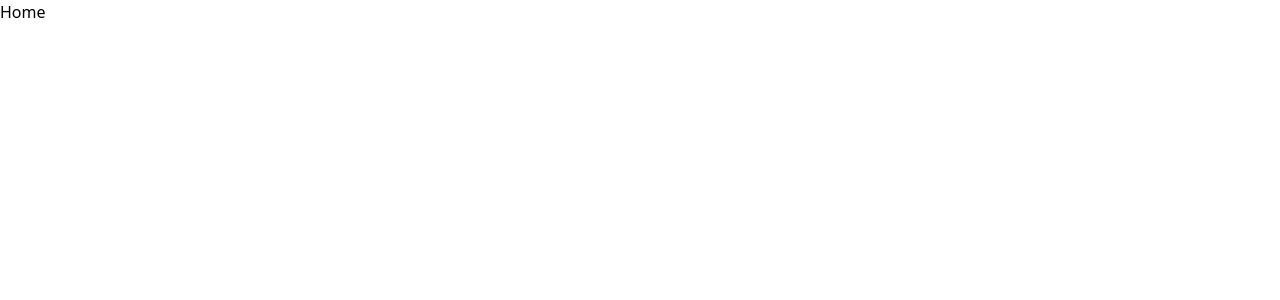
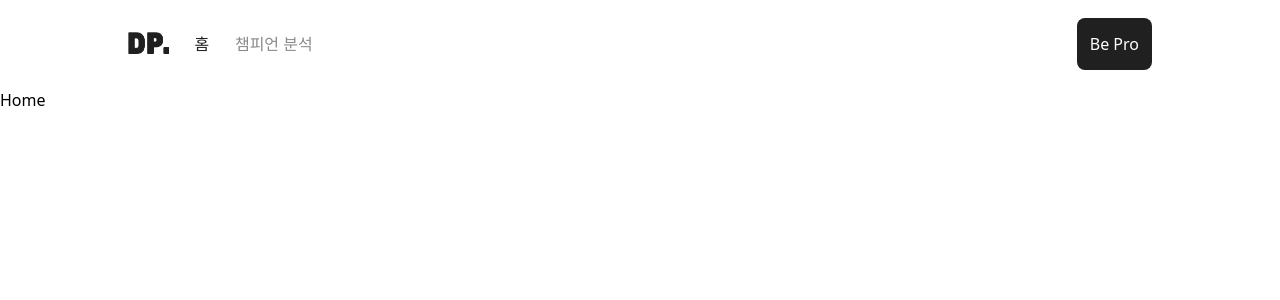
Before and after one commit to october-03/dpgg-client, a Next.js app: page / in a window 1280 px wide. Shown: the top 300 px of the page. Built offline with nearby package versions, Linux system fonts and the light colour scheme.

Commit message:
네비게이션 바 개발

```diff
--- a/src/app/page.tsx
+++ b/src/app/page.tsx
@@ -1,12 +1,9 @@
-import Image from "next/image";
-import { Inter } from "@next/font/google";
-import styles from "./page.module.css";
-
-const inter = Inter({ subsets: ["latin"] });
+import NavBar from "@/components/common/NavBar";
 
 export default function Home() {
   return (
     <main>
+      <NavBar choose="홈" />
       <div>Home</div>
     </main>
   );
--- /dev/null
+++ b/src/components/common/NavBar.tsx
@@ -0,0 +1,50 @@
+import Image from "next/image";
+import React from "react";
+import TopLogo from "../../../public/images/DP.png";
+import "./style.css";
+
+export default function NavBar({ choose }: propsType) {
+  const topMenu = ["홈", "챔피언 분석"];
+  return (
+    <div className="flex items-center justify-center" style={{ height: 88 }}>
+      <div
+        className="flex items-center"
+        style={{ width: "80%", justifyContent: "space-between" }}
+      >
+        <div style={{ display: "flex" }} className="topbar-left">
+          <Image
+            alt="logo"
+            src={TopLogo}
+            style={{ width: 41, height: 22 }}
+            className="topbar-item"
+          />
+          {topMenu.map((menu, _i) => {
+            return (
+              <p
+                key={_i}
+                className="cursor-pointer topbar-item"
+                style={{ color: `${choose === menu ? "#202020" : "#8A8A8A"}` }}
+              >
+                {menu}
+              </p>
+            );
+          })}
+        </div>
+        <div
+          style={{
+            padding: "14px 13px",
+            backgroundColor: "#202020",
+            borderRadius: 8,
+            color: "#fff",
+          }}
+        >
+          Be Pro
+        </div>
+      </div>
+    </div>
+  );
+}
+
+type propsType = {
+  choose: string;
+};
--- /dev/null
+++ b/src/components/common/style.css
@@ -0,0 +1,7 @@
+.topbar-left > .topbar-item {
+  margin-right: min(2vw, 39px);
+}
+
+.topbar-left > .topbar-item:last-child {
+  margin-right: 0px;
+}
```
Also changed, not shown: public/images/DP.png (added).
